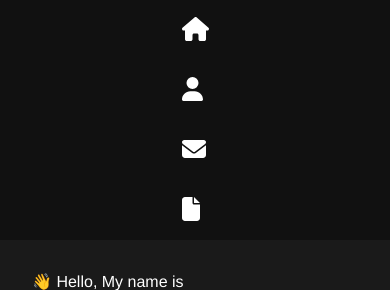
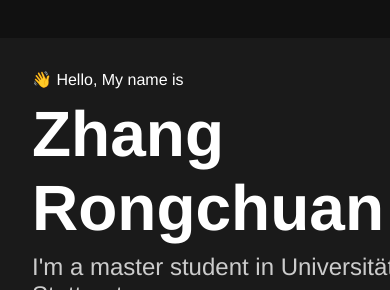
Before and after one commit to zhangrongchuan/zhangrongchuan.github.io, a Vue app: page / in a window 390 px wide. Shown: the top 290 px of the page. Built offline with nearby package versions, Linux system fonts and the light colour scheme.

Commit message:
first page update

```diff
--- a/src/App.vue
+++ b/src/App.vue
@@ -74,12 +74,18 @@
   font-family: 'Helvetica Neue', Arial, sans-serif;
 }
 
+/* 可展开/收起侧边栏 */
 .sidebar {
-  width: 80px;
+  width: 50px;               /* 默认收起宽度 */
   background: #111;
   display: flex;
   align-items: center;
   justify-content: center;
+  transition: width 0.3s;
+  overflow: hidden;
+}
+.sidebar:hover {
+  width: 80px;               /* 悬停时展开 */
 }
 
 .sidebar ul {
@@ -135,17 +141,17 @@
 }
 .text-block .btn-cv {
   padding: 0.8rem 2rem;
-  background: #777;      /* 灰色背景 */
+  background: #777;
   border: none;
   border-radius: 50px;
-  color: #fff;          /* 白色文字 */
+  color: #fff;
   font-size: 1rem;
   cursor: pointer;
   transition: background 0.3s, color 0.3s;
 }
 .text-block .btn-cv:hover {
-  background: #fff;      /* 悬停白底 */
-  color: #777;           /* 白底灰字 */
+  background: #fff;
+  color: #777;
 }
 
 .image-block {
@@ -171,6 +177,9 @@
     justify-content: space-around;
     padding: 1rem 0;
   }
+  .sidebar:hover {
+    width: 100%;
+  }
   .main-content {
     flex-direction: column;
   }
```
